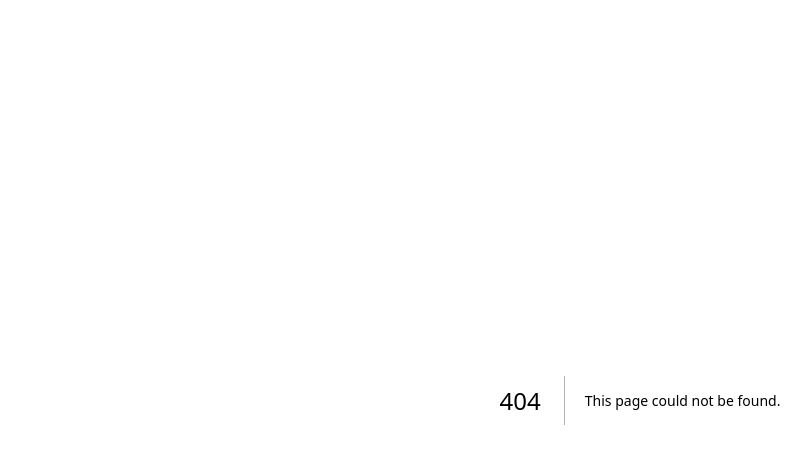
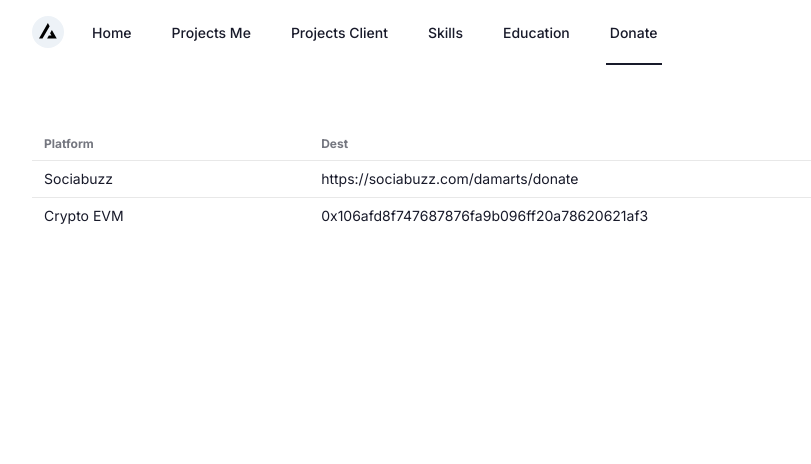
Before and after one commit to damartripamungkas/damartripamungkas.github.io, a Next.js app: page /donate in a window 1280 px wide. Before the commit this address had no page. Shown: the top 464 px of the page, without its empty margins (0-811 px from the left). Built offline with nearby package versions, Linux system fonts and the light colour scheme.

Commit message:
chore: add page donate

```diff
--- /dev/null
+++ b/src/app/donate/page.tsx
@@ -0,0 +1,36 @@
+import Container from "~/components/ui/container"
+import Navbar from "~/components/ui/navbar"
+const { donate } = require("~/config/config.json")
+
+export default function Donate() {
+  return (
+    <Container
+      extraClassName="min-h-screen max-h-screen"
+      content={
+        <>
+          <Navbar />
+          <div className="pt-16 pb-16">
+            <div className="overflow-auto">
+              <table className="table table-xs lg:table-sm">
+                <thead>
+                  <tr>
+                    <th>Platform</th>
+                    <th>Dest</th>
+                  </tr>
+                </thead>
+                <tbody>
+                  {donate.map(({ platform, dest }: any, index: number) => (
+                    <tr key={index + 1} className="hover:bg-base-200">
+                      <td>{platform}</td>
+                      <td>{dest.startsWith("http") ? <a href={dest}>{dest}</a> : dest}</td>
+                    </tr>
+                  ))}
+                </tbody>
+              </table>
+            </div>
+          </div>
+        </>
+      }
+    />
+  )
+}
--- a/src/config/config.json
+++ b/src/config/config.json
@@ -13,7 +13,8 @@
     { "name": "Projects Me", "href": "/projects-me" },
     { "name": "Projects Client", "href": "/projects-client" },
     { "name": "Skills", "href": "/skills" },
-    { "name": "Education", "href": "/education" }
+    { "name": "Education", "href": "/education" },
+    { "name": "Donate", "href": "/donate" }
   ],
   "home": {
     "image_src": "/profile.png",
@@ -406,5 +407,15 @@
       "name": "Smk (rekayasa perangkat lunak)",
       "year": "2020 ~ 2023"
     }
+  ],
+  "donate": [
+    {
+      "platform": "Sociabuzz",
+      "dest": "https://sociabuzz.com/damarts/donate"
+    },
+    {
+      "platform": "Crypto EVM",
+      "dest": "0x106afd8f747687876fa9b096ff20a78620621af3"
+    }
   ]
 }
```
Also changed, not shown: 1 other file (tests, documents, lock files or other folders).
